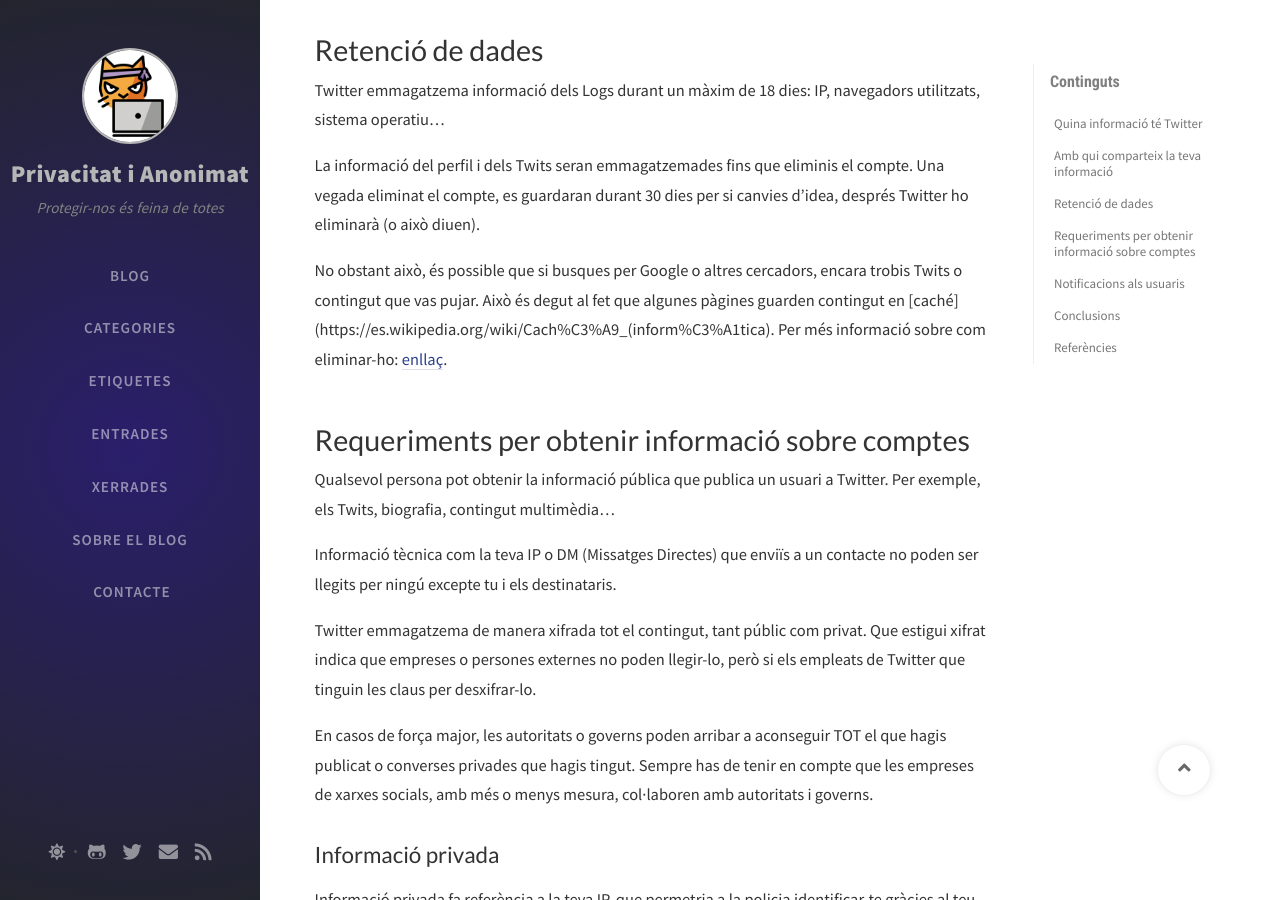
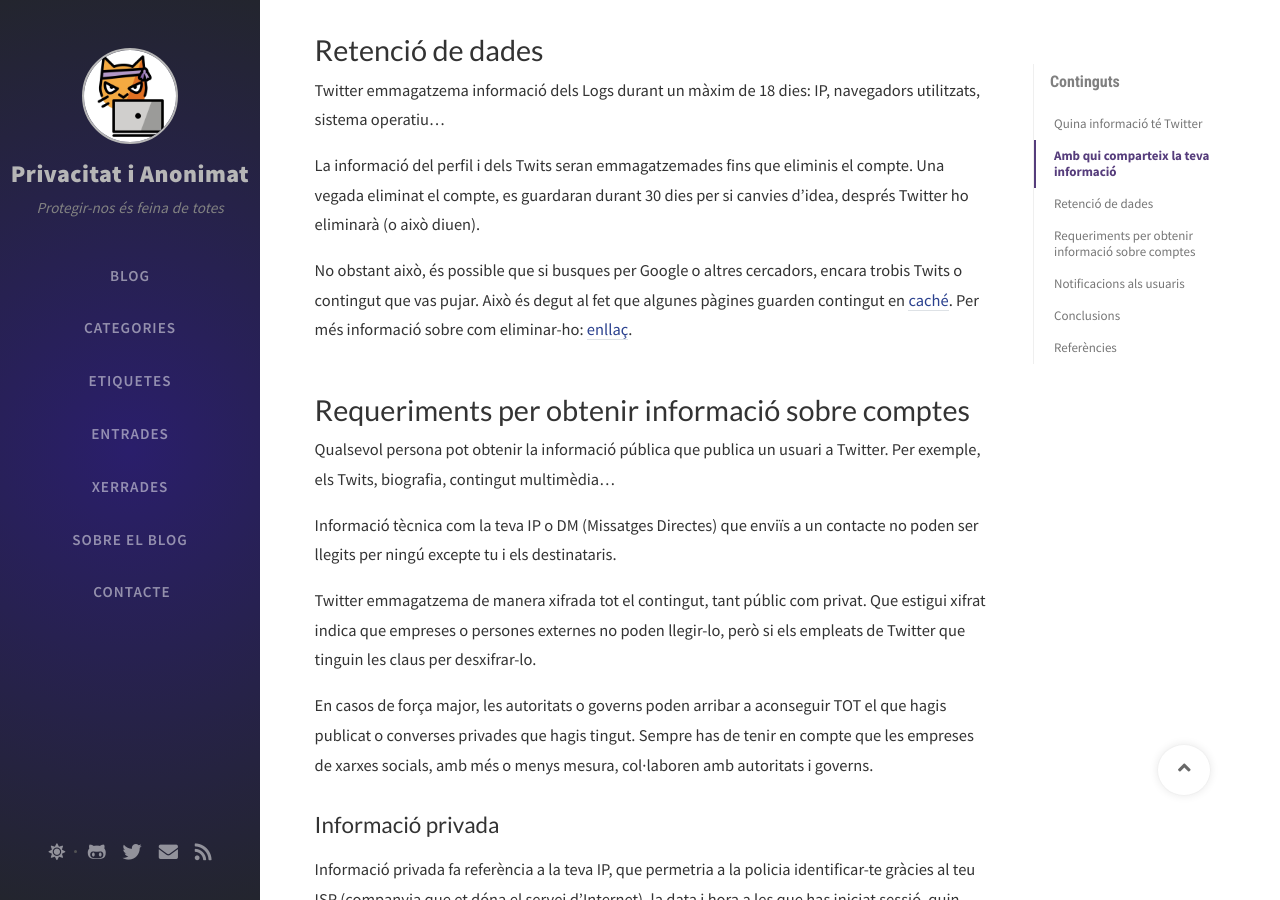
Before and after one commit to privacitat-anonimat/privacitat-anonimat.github.io, a Jekyll site: the page built from _posts/2020-08-23-politica-twitter.md, in a window 1280 px wide and 900 px high, scrolled down 1466 px. Built offline with Jekyll 4.4.1, drawn with Linux system fonts in a browser that asks for light colours; nearby versions of some CDN libraries; comment, search, counter and statistics services are not loaded; some of the changed lines change nothing that is shown.

Commit message:
Correcció Privacitat Twitter

```diff
--- a/_posts/2020-08-23-politica-twitter.md
+++ b/_posts/2020-08-23-politica-twitter.md
@@ -35,7 +35,7 @@
 
 La informació del perfil i dels Twits seran emmagatzemades fins que eliminis el compte. Una vegada eliminat el compte, es guardaran durant 30 dies per si canvies d'idea, després Twitter ho eliminarà (o això diuen).
 
-No obstant això, és possible que si busques per Google o altres cercadors, encara trobis Twits o contingut que vas pujar. Això és degut al fet que algunes pàgines guarden contingut en [caché](https://es.wikipedia.org/wiki/Cach%C3%A9_(inform%C3%A1tica). Per més informació sobre com eliminar-ho: [enllaç](https://help.twitter.com/en/safety-and-security/remove-twitter-profile-from-google-search).
+No obstant això, és possible que si busques per Google o altres cercadors, encara trobis Twits o contingut que vas pujar. Això és degut al fet que algunes pàgines guarden contingut en [caché](https://es.wikipedia.org/wiki/Cach%C3%A9_web). Per més informació sobre com eliminar-ho: [enllaç](https://help.twitter.com/en/safety-and-security/remove-twitter-profile-from-google-search).
 
 # Requeriments per obtenir informació sobre comptes
 Qualsevol persona pot obtenir la informació pública que publica un usuari a Twitter. Per exemple, els Twits, biografia, contingut multimèdia...
```
